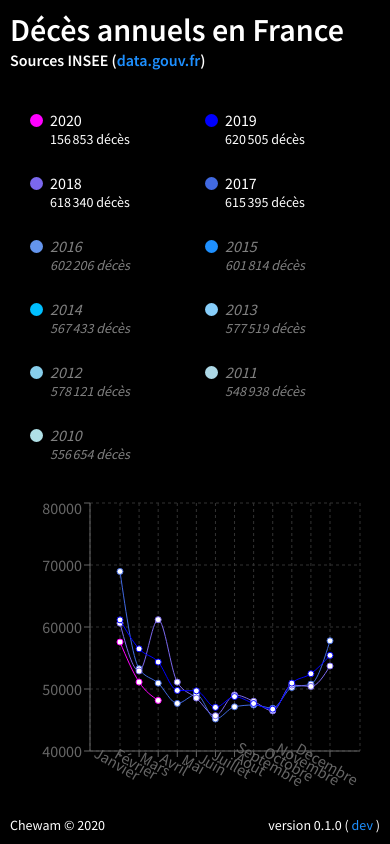
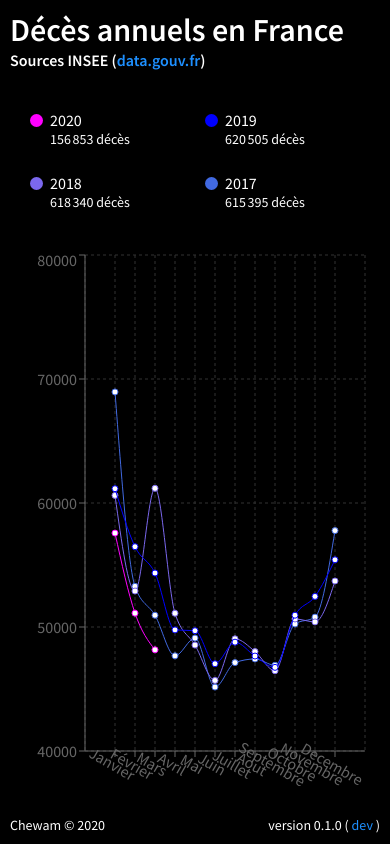
Before and after one commit to revolunet/deaths, a Next.js app: page / in a window 390 px wide. Built offline with nearby package versions, Linux system fonts and the light colour scheme.

Commit message:
Fix responsive container and Github commit link

```diff
--- a/src/components/Chart.js
+++ b/src/components/Chart.js
@@ -23,9 +23,9 @@ const MonthTooltip = ({ active, payload, label }) =>
     </div>
   ) : null
 
-const Chart = ({ width, colors, disabledYears }) => {
+const Chart = ({ colors, disabledYears }) => {
   return (
-    <ResponsiveContainer width={width} height="100%">
+    <ResponsiveContainer>
       <LineChart data={deaths}>
         <CartesianGrid stroke="#333" strokeDasharray="3 3" />
         {Object.keys(deaths[0]).map((year, i) =>
--- a/src/components/Footer.js
+++ b/src/components/Footer.js
@@ -11,7 +11,7 @@ const Footer = () => (
       <a
         target="_blank"
         rel="noopener noreferrer"
-        href={`https://github.com/chewam/deaths/commits/${sha}`}
+        href={`https://github.com/chewam/deaths/tree/${sha}`}
       >
         {sha.substring(0, 7)}
       </a>
--- a/src/pages/index.js
+++ b/src/pages/index.js
@@ -1,5 +1,5 @@
 import Head from "next/head"
-import React, { useRef, useEffect, useState } from "react"
+import React, { useState } from "react"
 
 import colors from "../lib/colors"
 import List from "../components/List"
@@ -8,9 +8,6 @@ import Footer from "../components/Footer"
 import Header from "../components/Header"
 
 const Home = ({ colors }) => {
-  const ref = useRef()
-  const [width, setWidth] = useState(0)
-
   const [disabledYears, setDisabledYears] = useState({
     2010: true,
     2011: true,
@@ -26,10 +23,6 @@ const Home = ({ colors }) => {
     else disabledYears[year] = true
     setDisabledYears({ ...disabledYears })
   }
-
-  useEffect(() => {
-    setWidth(ref.current.clientWidth - 10)
-  }, [])
 
   return (
     <>
@@ -53,8 +46,8 @@ const Home = ({ colors }) => {
           />
         </aside>
 
-        <section ref={ref}>
-          <Chart width={width} colors={colors} disabledYears={disabledYears} />
+        <section>
+          <Chart colors={colors} disabledYears={disabledYears} />
         </section>
       </main>
 
--- a/src/styles/main.scss
+++ b/src/styles/main.scss
@@ -121,6 +121,8 @@ footer {
     flex-direction: column;
 
     aside {
+      height: 130px;
+      min-height: 130px;
       margin-bottom: 2rem;
 
       ul {
```
